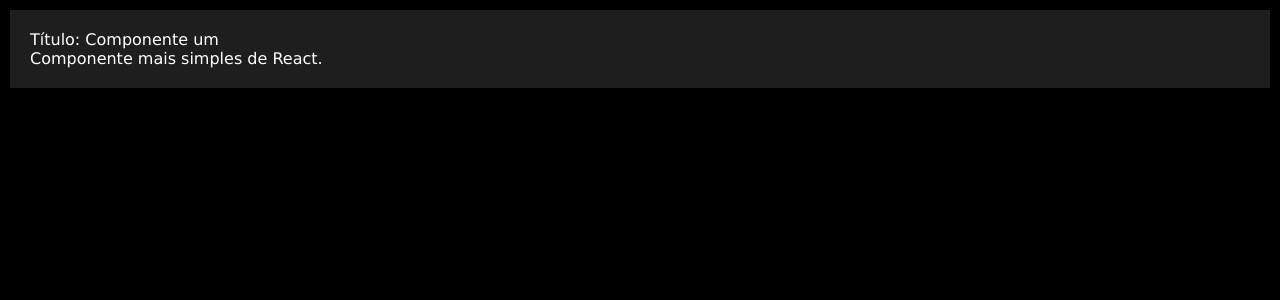
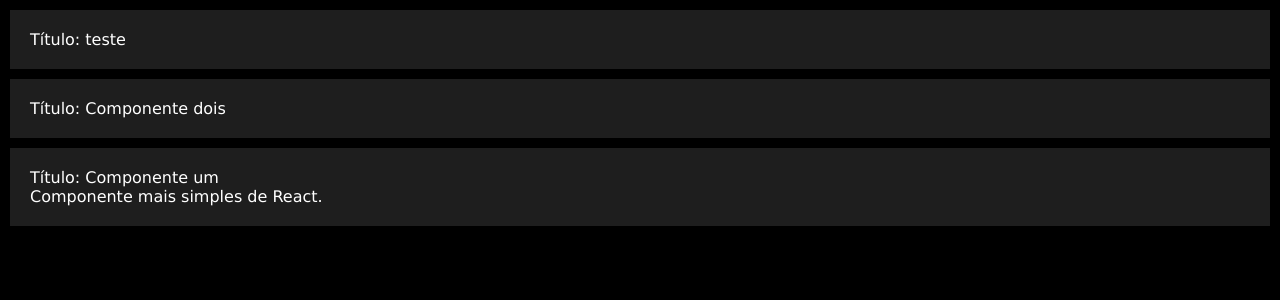
Before and after one commit to imarcaos/Curso-React01, a React (Create React App) app in the folder react-components/: page / in a window 1280 px wide. Shown: the top 300 px of the page. Built offline with nearby package versions, Linux system fonts and the light colour scheme.

Commit message:
ReactJS Class#012 - Component in the DOM and Arrow Functions

```diff
--- a/react-components/src/App.js
+++ b/react-components/src/App.js
@@ -3,10 +3,14 @@
 
 // componentes
 import ComponenteUm from "./components/ComponenteUm"
+import ComponenteDois from "./components/ComponenteDois"
+import ComponenteTres from "./components/ComponenteTres"
 
 function App() {
     return (
         <>
+            <ComponenteTres titulo="teste" />
+            <ComponenteDois />
             <ComponenteUm />
         </>
     )
--- /dev/null
+++ b/react-components/src/components/ComponenteDois.jsx
@@ -0,0 +1,11 @@
+import React from "react";
+
+const ComponenteDois = () => {
+    return (
+        <div className="componente">
+            <p>Título: Componente dois</p>
+        </div>
+    )
+}
+
+export default ComponenteDois
--- /dev/null
+++ b/react-components/src/components/ComponenteTres.jsx
@@ -0,0 +1,6 @@
+import React from "react";
+
+export default (props) =>
+    <div className="componente">
+        <p>Título: {props.titulo}</p>
+    </div>
```
